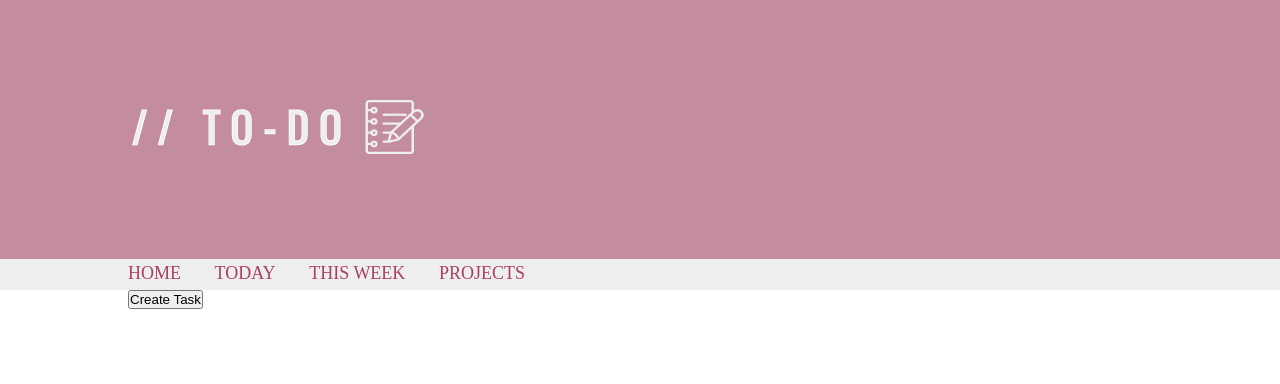
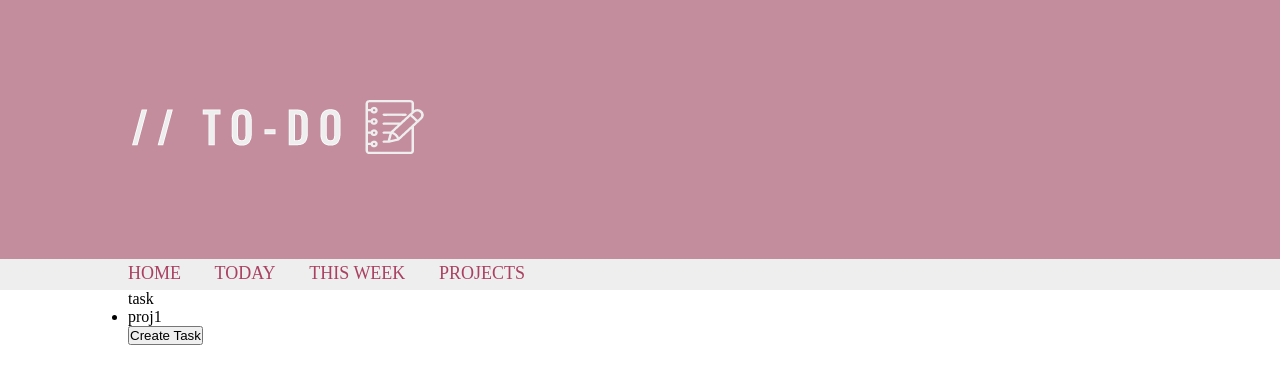
Before and after one commit to smshv/todolist_v2, an Angular app: page / in a window 1280 px wide. Both pictures are taken after a click on the button "Create Task". Shown: the top 384 px of the page. Built offline with nearby package versions, Linux system fonts and the light colour scheme.

Commit message:
Add task view functionalities

```diff
--- a/src/app/app.component.html
+++ b/src/app/app.component.html
@@ -9,16 +9,6 @@
         <li class="nav__item"><a>Home</a></li>
         <li class="nav__item"><a>Today</a></li>
         <li class="nav__item"><a>This Week</a></li>
-        <!--
-          <li class="proj-menu"
-            (mouseover)="showProjMenu=true" (mouseleave)="hideProjNav()">
-            <div class="nav__item">Projects</div>
-            <proj-menu
-              [show]="showProjMenu"
-            >
-            </proj-menu>
-          </li>
-        -->
         <li class="proj-menu nav__item" (mouseover)="showProjMenu=true" (mouseleave)="hideProjNav()"><a>Projects</a>
           <proj-menu
           [show]="showProjMenu"
@@ -29,15 +19,9 @@
     </nav>
     <section class="contents">
       <div class="container">
-          <!--
-          <ul class="task">
-            <li class="task__prop">Eat</li>
-            <li class="task__prop">High</li>
-            <li class="task__prop">Dec 23 2024</li>
-          </ul>
-           -->
-          <button (click)="taskService.createProj()">Create Task</button>
-
+          <app-view-tasks *ngFor="let task of taskService.getAllTasks()" [task]="task">
+          </app-view-tasks>
+          <button (click)="taskService.createTask()">Create Task</button>
       </div>
     </section>
 </main>
--- a/src/app/app.component.ts
+++ b/src/app/app.component.ts
@@ -1,13 +1,14 @@
-import { Component, OnInit, inject} from '@angular/core';
+import { Component, OnInit, effect, inject} from '@angular/core';
 import { CommonModule } from '@angular/common';
 import { Breakpoints, BreakpointObserver } from '@angular/cdk/layout';
-import { TaskService } from './task.service';
+import { TaskService, Task } from './task.service';
 import { ProjMenuComponent } from './proj-menu/proj-menu.component';
+import { ViewTasksComponent } from './view-tasks/view-tasks.component';
 
 @Component({
   selector: 'app-root',
   standalone: true,
-  imports: [ CommonModule, ProjMenuComponent ],
+  imports: [CommonModule, ProjMenuComponent, ViewTasksComponent],
   templateUrl: './app.component.html',
   styleUrl: './app.component.css'
 })
@@ -18,13 +19,21 @@ export class AppComponent implements OnInit{
   showProjMenu: boolean = false;
   getTasksBy: string = 'all';
   taskService: TaskService = inject(TaskService);
+  taskListToView: Array<Task> = this.taskService.getAllTasks();
+
+  constructor(){
+    effect(()=>{
+      this.taskService.isTaskAddedToView();
+      this.taskListToView = this.taskService.getAllTasks();
+    });
+  }
 
   ngOnInit() {
-  this.breakPointObserver.observe(Breakpoints.HandsetPortrait)
-      .subscribe(result => {
-        this.isPhoneProtrait = result.matches;
-      }
-    );
+    this.breakPointObserver.observe(Breakpoints.HandsetPortrait)
+        .subscribe(result => {
+          this.isPhoneProtrait = result.matches;
+        }
+      );
   }
   async hideProjNav(){
     await new Promise(r => setTimeout(r, 600))
--- a/src/app/proj-menu/proj-menu.component.ts
+++ b/src/app/proj-menu/proj-menu.component.ts
@@ -53,7 +53,6 @@ export class ProjMenuComponent {
       this.taskService.isProjChanged();
       this.projNames = this.taskService.getProjNames();
     });
-
   }
 
 }
--- a/src/app/task.service.ts
+++ b/src/app/task.service.ts
@@ -7,6 +7,7 @@ import { Injectable, signal, Signal } from '@angular/core';
 export class TaskService {
   private projList: { [key:string]: Array<Task>};
   isProjChanged = signal<boolean>(false);
+  isTaskAddedToView = signal<boolean>(false);
   projCounter: number = 0;
   constructor() {
     this.projList = {};
@@ -15,20 +16,24 @@ export class TaskService {
   createTask() {
     if ( this.projList.hasOwnProperty('proj') ){
       this.projList['proj'].push(
-        {name: 'task', priority: Priority.High, duedate: '22/02/2021'}
+        {name: 'task', projName: 'proj1', priority: Priority.High, duedate: '22/02/2021', doneStatus:false, details: 'abracadabra'}
       );
     }else{
       this.projList['proj'] = [
-        {name: 'task', priority: Priority.Low, duedate: '12/03/2020'}];
+        {name: 'task', projName: 'proj1', priority: Priority.High, duedate: '22/02/2021', doneStatus:false, details: 'abracadabra'}];
     }
+    this.isTaskAddedToView.set(!this.isTaskAddedToView);
   }
   createProj(){
-    this.projList[`proj${this.projCounter}`] = [{name: 'task', priority: Priority.High, duedate: '22/02/2021'}];
+    this.projList[`proj${this.projCounter}`] = [];
     this.isProjChanged.set(!this.isProjChanged());
     this.projCounter += 1
   }
   getProjNames(){
     return Object.keys(this.projList);
+  }
+  getAllTasks(){
+    return Object.entries(this.projList).map((x,_)=>x[1]).flat();
   }
 }
 
@@ -38,8 +43,11 @@ enum Priority{
   High
 }
 
-interface Task{
+export interface Task{
   name: string,
+  projName: string,
   priority: Priority,
-  duedate: string
+  duedate: string,
+  details: string,
+  doneStatus: boolean,
 }
--- a/src/app/view-tasks/view-tasks.component.ts
+++ b/src/app/view-tasks/view-tasks.component.ts
@@ -1,19 +1,22 @@
-import { Component } from '@angular/core';
-
+import { Component, Input } from '@angular/core';
+import { Task } from '../task.service';
 
 @Component({
   selector: 'app-view-tasks',
   standalone: true,
   imports: [],
   template: `
-    <p>
-      view-tasks works!
-    </p>
+    <div>
+      {{task.name}}
+      <ul>
+        <li>{{task.projName}}</li>
+      </ul>
+    </div>
   `,
   styleUrl: './view-tasks.component.css'
 })
 export class ViewTasksComponent{
+  @Input() task!: Task;
   constructor(){
   }
-
 }
```
